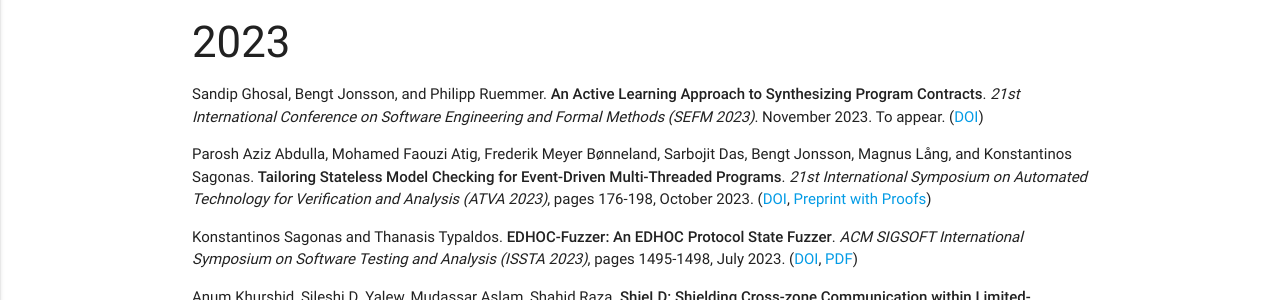
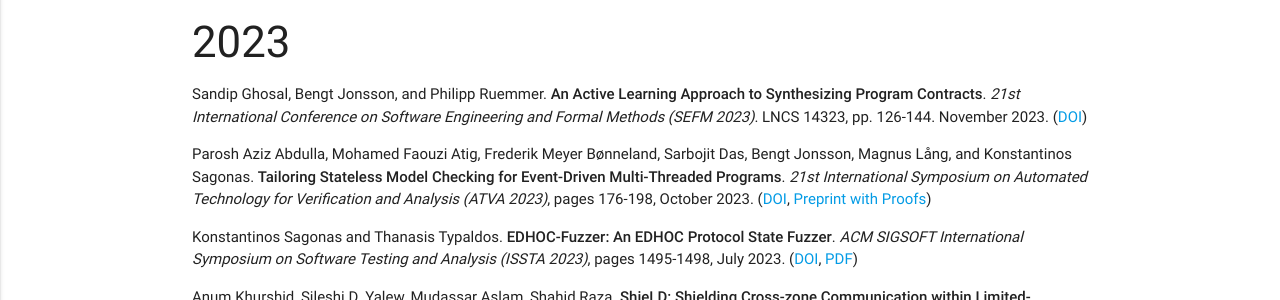
Before and after one commit to assist-project/assist-project.github.io, a Jekyll site: the page built from 03-publications.md, in a window 1280 px wide and 900 px high. Shown: the part 141-441 px from the top of the window. Built offline with Jekyll 4.4.1, drawn with Linux system fonts in a browser that asks for light colours.

```diff
--- a/03-publications.md
+++ b/03-publications.md
@@ -6,7 +6,7 @@ permalink: /publications/
 
 ### 2023
 
-- Sandip Ghosal, Bengt Jonsson, and Philipp Ruemmer. **An Active Learning Approach to Synthesizing Program Contracts**. _21st International Conference on Software Engineering and Formal Methods (SEFM 2023)_. November 2023. To appear. ([DOI](https://doi.org/10.1007/978-3-031-47115-5_8))
+- Sandip Ghosal, Bengt Jonsson, and Philipp Ruemmer. **An Active Learning Approach to Synthesizing Program Contracts**. _21st International Conference on Software Engineering and Formal Methods (SEFM 2023)_. LNCS 14323, pp. 126-144. November 2023. ([DOI](https://doi.org/10.1007/978-3-031-47115-5_8))
 
 - Parosh Aziz Abdulla, Mohamed Faouzi Atig, Frederik Meyer Bønneland, Sarbojit Das, Bengt Jonsson, Magnus Lång, and Konstantinos Sagonas. **Tailoring Stateless Model Checking for Event-Driven Multi-Threaded Programs**. _21st International Symposium on Automated Technology for Verification and Analysis (ATVA 2023)_, pages 176-198, October 2023. ([DOI](https://doi.org/10.1007/978-3-031-45332-8_9), [Preprint with Proofs](https://arxiv.org/abs/2307.15930))
 
```
